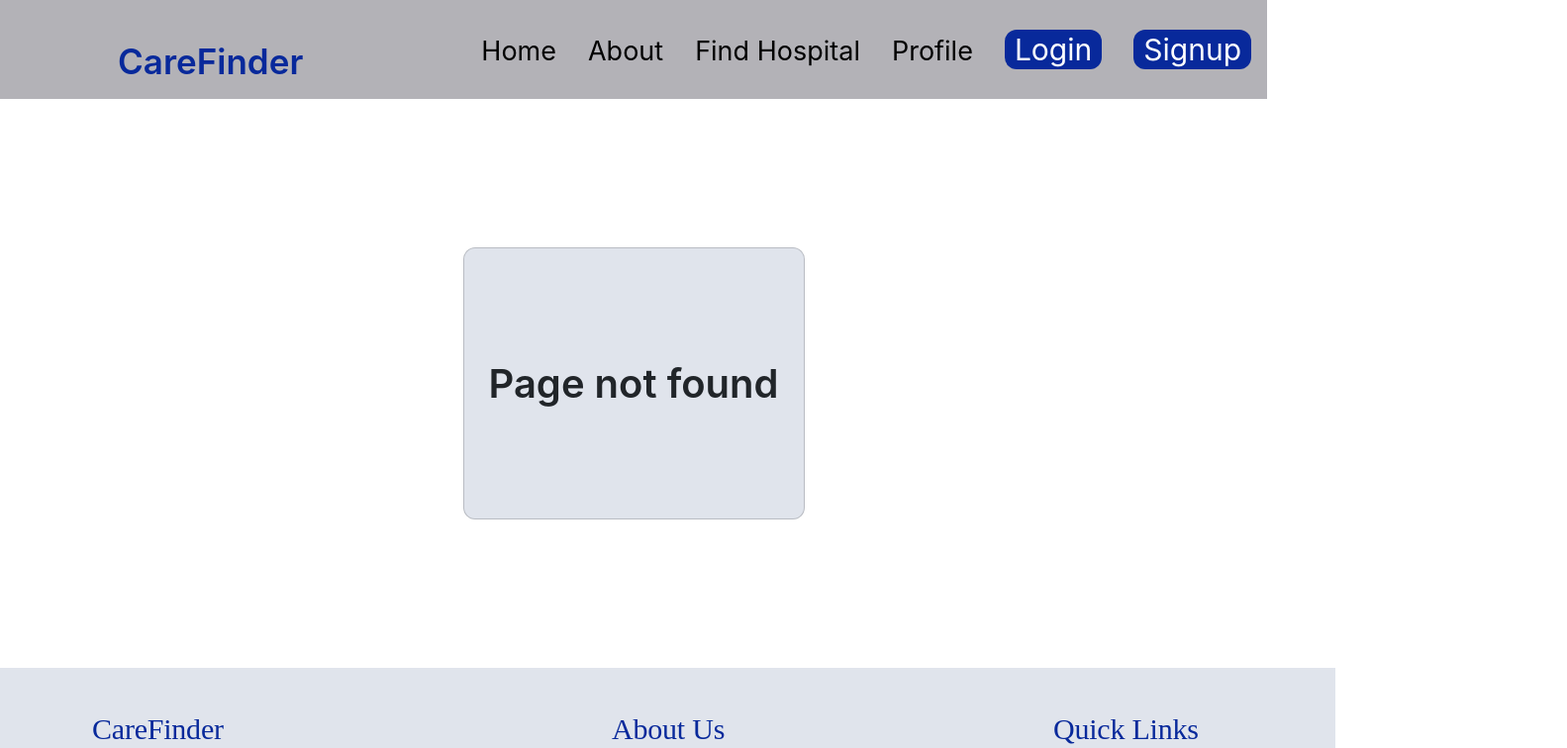
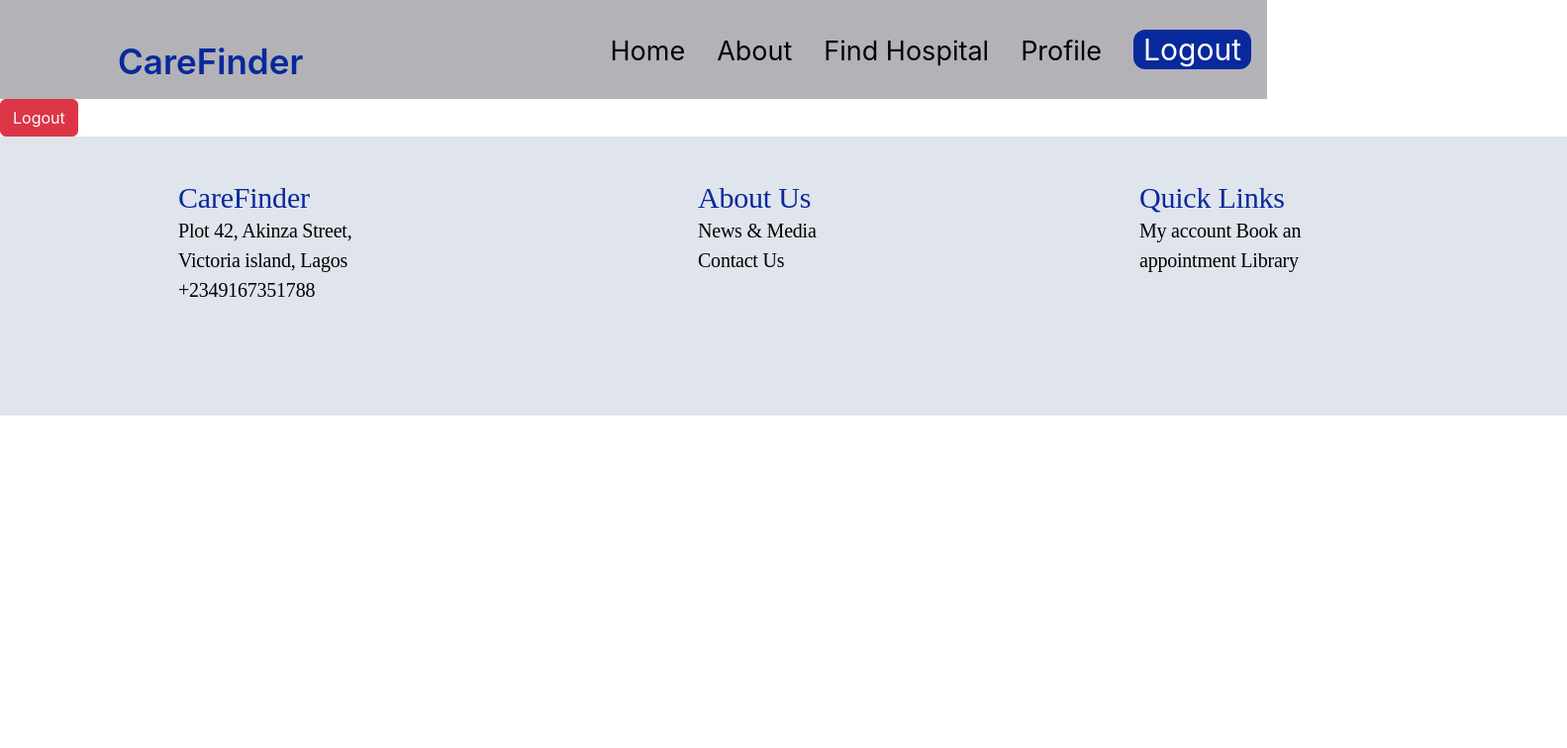
Before and after one commit to Sodeeqishola5/carefinder, a React (Create React App) app: page /logout in a window 1280 px wide. Shown: the top 756 px of the page at 99% size, 1583 px wide, since content can reach past the window. Built offline with nearby package versions, Linux system fonts and the light colour scheme; no server answers; sample sign-in values are in the browser's storage.

Commit message:
Second commit

```diff
--- a/package.json
+++ b/package.json
@@ -6,7 +6,7 @@
     "@testing-library/jest-dom": "^5.16.5",
     "@testing-library/react": "^13.4.0",
     "@testing-library/user-event": "^13.5.0",
-    "axios": "^1.4.0",
+    "axios": "^1.6.8",
     "bootstrap": "^5.3.0",
     "firebase": "^9.22.1",
     "react": "^18.2.0",
--- a/src/App.js
+++ b/src/App.js
@@ -5,6 +5,7 @@ import Home from './pages/Home'
 import About from './components/About'
 import FindHospital from './components/FindHospital'
 import Login from './pages/Login'
+import Logout from './pages/Logout'
 import Register from './pages/Signup'
 import Footer from './components/Footer'
 import UserRoute from './components/UserRoute'
@@ -43,6 +44,7 @@ function App() {
         <Route path="/login" element={<Login />} />
         <Route path="/register" element={<Register />} />
         <Route path="/profile" element={<Profile />} />
+        <Route path="/logout" element={<Logout />} />
         <Route path="*" element={<NoMatch/>} />
       </Routes>
       <Footer/>
--- a/src/components/Footer.css
+++ b/src/components/Footer.css
@@ -1,6 +1,6 @@
 #footer {
-  padding: 47px 93px;
-  width: 1349px;
+  padding: 47px 20px 47px 180px;
+  width: 1583px;
   height: 282px;
 
   display: grid;
--- a/src/components/Navbar.jsx
+++ b/src/components/Navbar.jsx
@@ -1,12 +1,17 @@
 import { NavLink } from 'react-router-dom'
+import { useSelector } from 'react-redux'
 import './Navbar.css'
 
 const Navbar = () => {
+  const { currentUser } = useSelector((state) => state.user)
+
   const navLinkStyles = ({ isActive }) => {
     return {
       fontWeight: isActive ? '600' : 'normal',
     }
   }
+
+
   return (
     <nav>
       <div style={{
@@ -30,7 +35,20 @@ const Navbar = () => {
         <NavLink style={navLinkStyles} to="/profile">
           Profile
         </NavLink>
-        <NavLink
+
+        {
+          currentUser ?  <NavLink
+          style={{
+            fontSize: '30px',
+            color: '#fff',
+            background: '#08299B',
+            borderRadius: '12px',
+            padding: '2px 10px',
+          }}
+          to="/logout"
+        >
+          Logout
+        </NavLink> :  <><NavLink
           style={{
             fontSize: '30px',
             color: '#fff',
@@ -54,6 +72,8 @@ const Navbar = () => {
         >
           Signup
         </NavLink>
+        </>
+        }
       </div>
     </nav>
   )
--- a/src/components/SearchForm.jsx
+++ b/src/components/SearchForm.jsx
@@ -1,38 +1,45 @@
-import React, { useState } from 'react'
+import React, { useState, useEffect } from 'react'
+import axios from 'axios'
 import { Icon } from '@iconify/react'
 import './SearchForm.css'
 
 const SearchForm = () => {
-  const [location, setLocation] = useState('')
-  const [hospitals, setHospitals] = useState([])
+  const [post, setPost] = useState({})
+  const [location, setLocation] = useState([])
+  const [locationClick, setLocationClick] = useState([])
+
+  const handleSearch = useEffect(() => {
+    axios.get(`https://api.reliancehmo.com/v3/providers/${locationClick}`)
+      .then(res => {
+        console.log(res)
+        setPost(res.data)
+      })
+      .catch(error => {
+        console.log('Error fetching hospitals:', error)
+      })
+  }, [locationClick])
 
   const handleLocationChange = (event) => {
     setLocation(event.target.value)
   }
 
-  const handleSearch = async (event) => {
-    event.preventDefault()
+  const handleLocationClick = () => {
+    setLocationClick(location)
+  }
 
-    try {
-      // Fetch hospitals based on the entered location
-      const response = await fetch(`/api/hospitals?location=${location}`)
-      const data = await response.json()
-      setHospitals(data)
-    } catch (error) {
-      console.error('Error fetching hospitals:', error)
-    }
-  }
 
   return (
     <div style={{}}>
       <div id="input-wrapper">
         <form onSubmit={handleSearch}>
+          <div>
             <Icon
               icon="material-symbols:location-on-outline-rounded"
               width="24"
               height="24"
-            style={{alignSelf: "center"}}
+              style={{ alignSelf: "center" }}
             />
+          </div>
           <input
             type="text"
             className="form-control"
@@ -40,21 +47,17 @@ const SearchForm = () => {
             onChange={handleLocationChange}
             placeholder="Federal Medical Center, Ebutte Metta,Lagos State"
           />
-          <button type="submit" style={{border: 'none', background: 'none'}}>
+          <div>
+            <button type="submit" onClick={handleLocationClick} style={{ border: 'none', background: 'none' }}>
               <Icon icon="material-symbols:search" width="24" height="24" />
             </button>
+          </div>
         </form>
       </div>
-
-      <ul>
-        {hospitals.map((hospital) => (
-          <li key={hospital.id}>
-            <span>{hospital.name}</span>
-            <span>{hospital.address}</span>
-            {/* Display other hospital details */}
-          </li>
-        ))}
-      </ul>
+      <div>
+        <span>{post.name}</span>
+        <span>{post.address}</span>
+      </div>
     </div>
   )
 }
--- a/src/pages/Home.jsx
+++ b/src/pages/Home.jsx
@@ -1,18 +1,11 @@
-import { useDispatch, useSelector } from 'react-redux'
-import { logoutInitiate } from '../redux/actions'
+// import { useDispatch, useSelector } from 'react-redux'
+// import { logoutInitiate } from '../redux/actions'
 import { useNavigate } from 'react-router-dom'
 import SearchForm from '../components/SearchForm'
 import './Home.css'
 
 const Home = () => {
-  const { currentUser } = useSelector((state) => state.user)
-  const dispatch = useDispatch()
 
-  const handleAuth = () => {
-    if (currentUser) {
-      dispatch(logoutInitiate())
-    }
-  }
 
   const navigate = useNavigate()
   return (
@@ -27,10 +20,6 @@ const Home = () => {
       </p>
       <p className="find-hospital">Find a nearby hospital</p>
       <div> <SearchForm /></div>
-      <br />
-      <button className="btn btn-danger" onClick={handleAuth}>
-        Logout
-      </button>
     </div>
   )
 }
--- a/src/pages/Login.css
+++ b/src/pages/Login.css
@@ -3,7 +3,7 @@
   /* display: flex;
   flex-direction: column; */
 
-  width: 719px;
+  width: 800px;
   height: 1024px;
 
   background: #e0e4ec;
@@ -153,6 +153,7 @@
   background-image: url(../assets/Ellipse\ 21.png);
 }
 #logreg-texts {
+  width: 800px;
   background-image: url(../assets/Rectangle\ 112.png);
   background-size: cover;
   background-repeat: no-repeat;
--- /dev/null
+++ b/src/pages/Logout.jsx
@@ -0,0 +1,22 @@
+import React from 'react'
+import { useDispatch, useSelector } from 'react-redux'
+import { logoutInitiate } from '../redux/actions'
+
+const Logout = () => {
+    const { currentUser } = useSelector((state) => state.user)
+const dispatch = useDispatch()
+
+const handleAuth = () => {
+  if (currentUser) {
+    dispatch(logoutInitiate())
+  }}
+  return (
+    <div>
+      <button className="btn btn-danger" onClick={handleAuth}>
+          Logout
+        </button>
+    </div>
+  )
+}
+
+export default Logout
--- a/src/pages/Signup.css
+++ b/src/pages/Signup.css
@@ -3,7 +3,7 @@
   /* display: flex;
   flex-direction: column; */
 
-  width: 719px;
+  width: 800px;
   height: 1024px;
 
   background: #e0e4ec;
@@ -134,6 +134,7 @@
 }
 
 #logreg-texts {
+  width: 800px;
   background-image: url(../assets/Rectangle\ 112.png);
   background-size: cover;
   background-repeat: no-repeat;
```
Also changed, not shown: 1 other file (tests, documents, lock files or other folders). Lines whose indentation alone changed are shown as unchanged.
